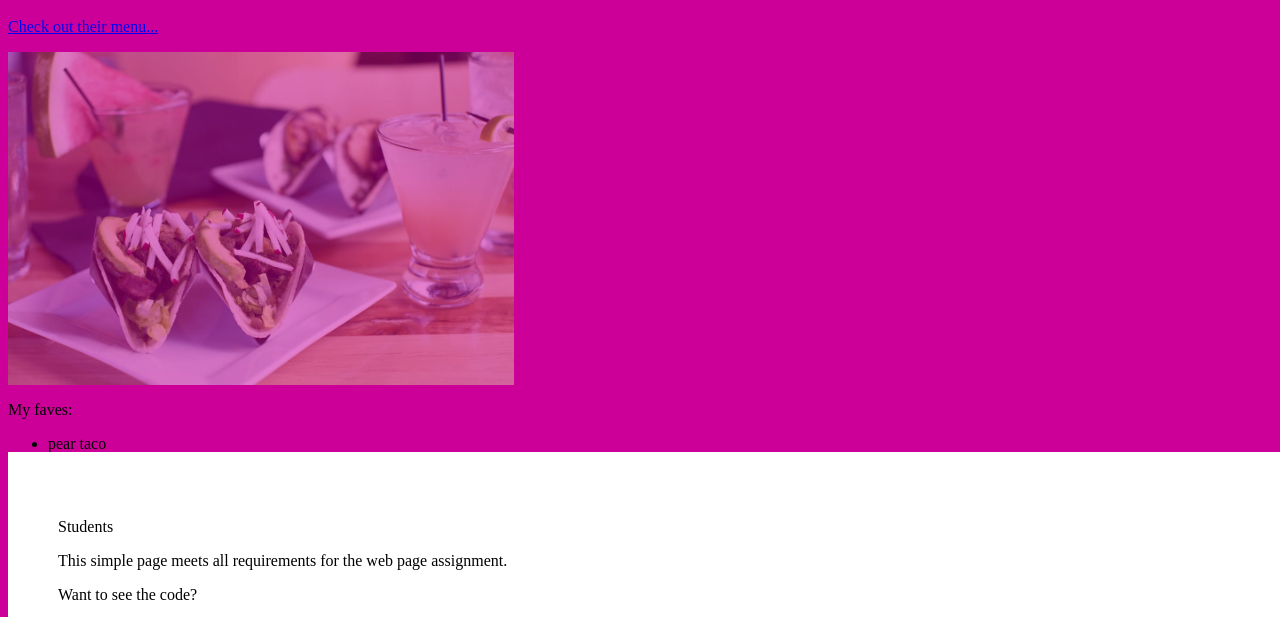
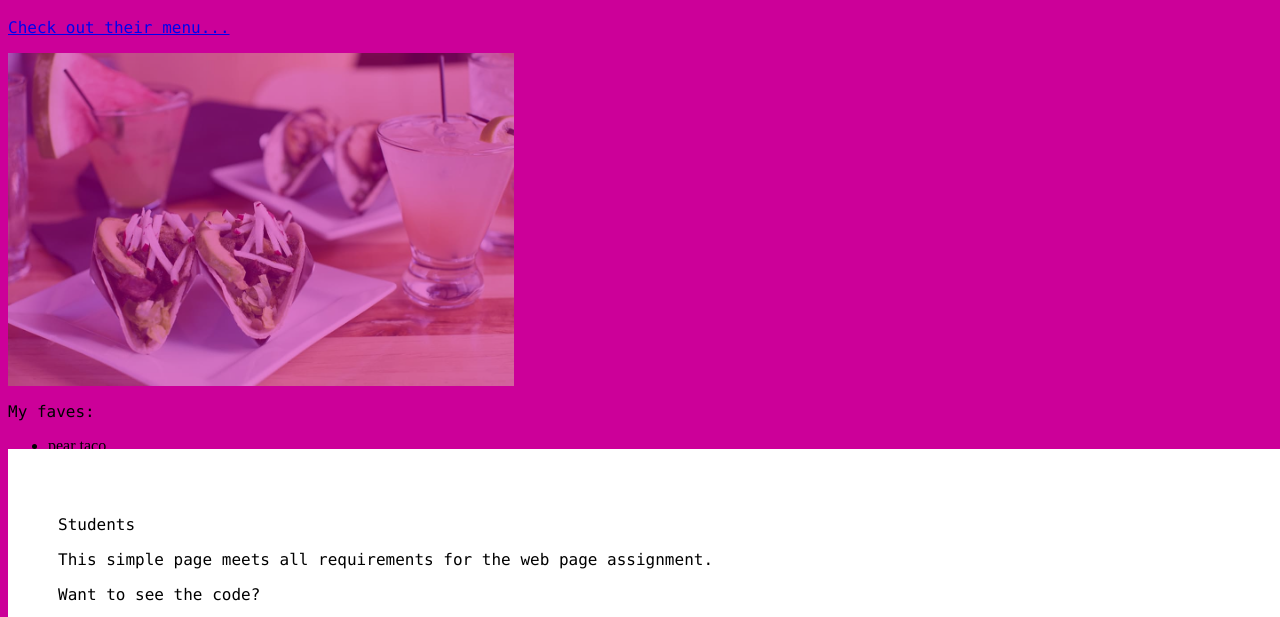
Before and after one commit to Professor-Ruiz/Professor-Ruiz.github.io, a plain HTML site: page index.html in a window 1280 px wide. Shown: the part 48-665 px from the top of the page. Drawn offline with Linux system fonts and the light colour scheme.

Commit message:
Update index.html

```diff
--- a/index.html
+++ b/index.html
@@ -8,6 +8,7 @@
 		img {opacity: 0.5;}
 		img:hover {opacity: 1.0;}
 		h1 {color: #ffccf3;}
+		p {font-family: "Lucida Console", "Courier New", monospace;}
 
 		</style>
 
```
